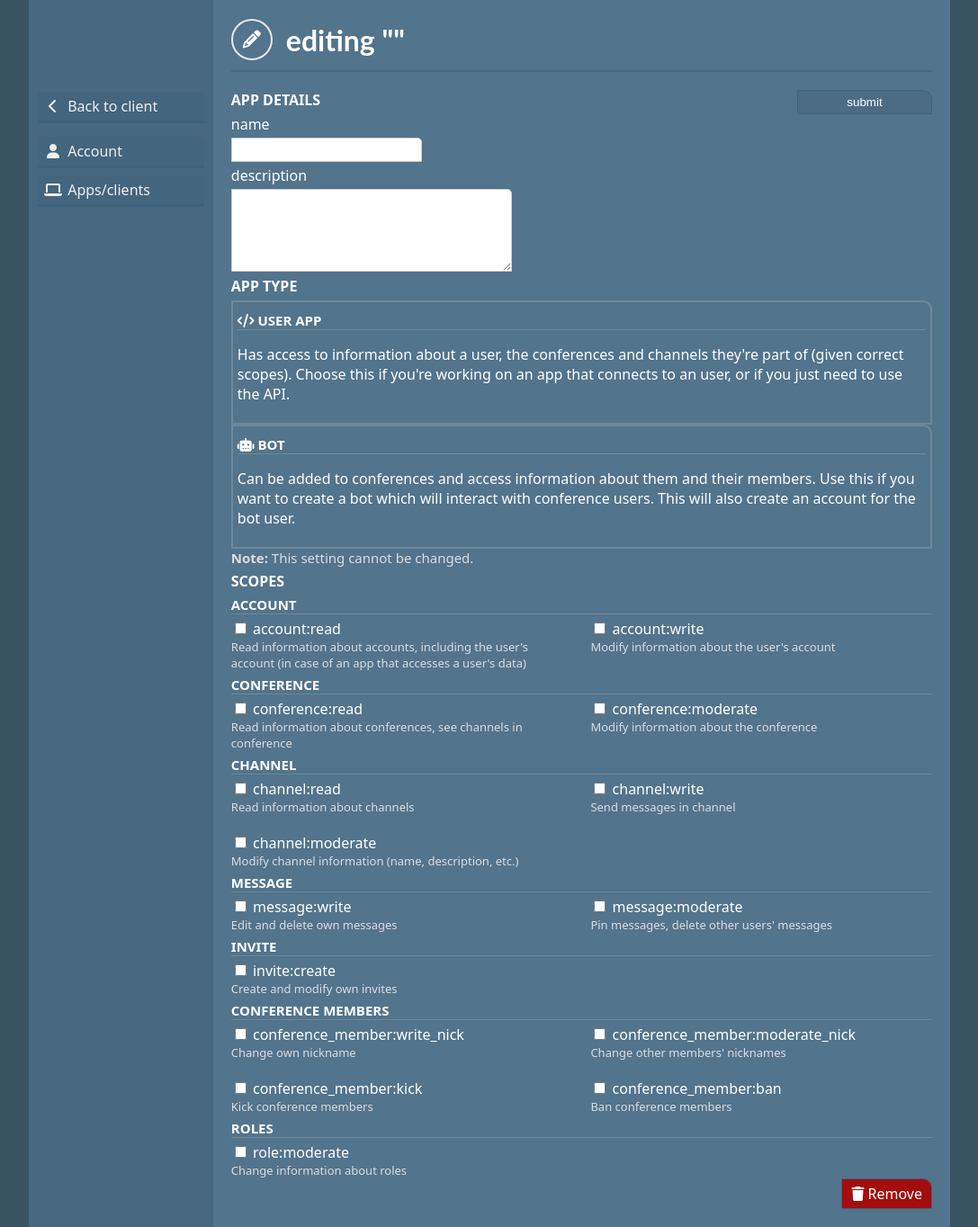
After one commit to punctum-im/drywall, a Flask app: template drywall/templates/settings/clients_edit.html in a window 1280 px wide. The commit adds this page. Shown: the whole page at 90% size, without its empty margins (96-1183 px from the left). Run offline with Flask 2, Linux system fonts and the light colour scheme; the template is opened without the code that fills it, so the values that code supplies are empty; parts of the project's set-up code (start-up, migrations or seed data) failed here and were passed over; some libraries are stand-ins or nearby versions.

Commit message:
web: add client settings
This commit took... *checks calendar* ...far too long to finish.
It adds basic client settings that allow users to create, modify
and remove clients, alongside with any necessary backend functions.

This commit does NOT add proper OAuth endpoints for authorizing
apps; it only allows for app creators to modify their apps.

```diff
--- a/drywall/static/auth.css
+++ b/drywall/static/auth.css
@@ -48,7 +48,8 @@ form .tos-agreement { font-size: 0.9em; display: flex; margin-top: 5px; margin-b
 form .tos-agreement * { display: inline; }
 form .tos-agreement input { margin: 0; width: auto; }
 form .tos-agreement label { margin-left: 5px; }
-form label { margin: 4px 0; }
+form label { margin: 4px 0; color: #222; }
+form label i { width: 16px; margin: 0; text-align: center; }
 form input {
 	background: #fff;
 	border: 1px #ccc solid;
--- a/drywall/static/settings.css
+++ b/drywall/static/settings.css
@@ -23,34 +23,42 @@ h2 {
 	text-transform: uppercase;
 }
 
+h3 {
+	margin: 5px 0;
+	font-size: 15px;
+	text-transform: uppercase;
+	border-bottom: 1px #6D889C solid;
+}
+
 hr {
 	border: 1px transparent solid;
+	margin: 5px 0;
 }
 
 .settings-content { margin-top: 20px; }
 
-#nav {
+.nav {
 	padding: 100px 10px 0 10px;
 	width: 20%;
 	box-sizing: border-box;
 	background-color: #476880;
-	height: 100vh;
+	min-height: 100vh;
 }
 
-#nav ul {
+.nav ul {
 	list-style: none;
 	padding: 0;
 	margin: 2px 0 0 0;
 }
 
-#nav li {
-	background-color: #3f6179;
-	border-bottom: 3px #375c77 solid;
+.nav li {
+	background-color: #43657e;
+	border-bottom: 3px #3d627e solid;
 	border-top-right-radius: 5px;
-	margin-bottom: 2px;
+	margin-bottom: 8px;
 }
 
-#nav li a {
+.nav li a {
 	padding: 5px;
 	width: 100%;
 	display: inline-block;
@@ -58,12 +66,11 @@ hr {
 	text-decoration: none;
 }
 
-#nav li a i {
+.nav li a i {
 	display: inline-block;
 	width: 24px;
 	box-sizing: border-box;
 	text-align: center;
-	padding: 0 5px;
 }
 
 #settings {
@@ -111,12 +118,20 @@ form * {
 }
 
 form label { margin: 4px 0; }
-form input {
+form input, form textarea {
     background: #fff;
     border: 1px #ccc solid;
     padding: 5px;
     border-top-right-radius: 5px;
     width: 200px;
+}
+form textarea {
+	min-width: 300px;
+	min-height: 80px;
+	max-width: 770px;
+	max-height: 300px;
+	font-family: inherit;
+	font-size: 0.84em;
 }
 form input:active { border-color: #aaa; }
 .button:hover {
@@ -137,8 +152,8 @@ form input:active { border-color: #aaa; }
 	float: right;
 	cursor: pointer;
     border: 1px #42647b solid;
+	text-decoration: none;
 }
-
 .flash {
     padding: 5px;
     color: #fff;
@@ -150,15 +165,48 @@ form input:active { border-color: #aaa; }
     max-width: 300px;
 }
 
-@media only screen and (max-width:1024px) {
-	.content { margin: 0; width: 100%; }
-	#nav { min-width: 200px; flex: 0; }
-	#settings { width: 100%; }
+#current-tab {
+	background-color: #3f6179;
+	border-bottom: 3px #375c77 solid;
+	border-top-right-radius: 5px;
+}
+#current-tab a { color: #eee !important; }
+
+#current-tab a { cursor: default; }
+
+.scopebox, .typebox {
+	display: grid;
+	grid-gap: 20px;
+	grid-template-columns: calc(50% - 10px) calc(50% - 10px);
+}
+.scope input, .scope label { display: inline; width: auto; line-height: 1; }
+.scope span { font-size: 13px; color: #ddd; }
+.type { border: 2px #6D889C solid; border-top-right-radius: 10px; padding: 5px; box-sizing: border-box; }
+.type { cursor: pointer; }
+.type-selected {
+	border: 2px #7F94A4 solid;
+	background-color: #4b6b82;
 }
 
-@media only screen and (max-width:600px) {
+.app { border: 2px #6D889C solid; padding: 5px 10px; margin: 12px 0; border-top-right-radius: 10px; }
+.app div { margin-bottom: 5px; }
+
+@media only screen and (max-width:1100px) {
+	.content { margin: 0; width: 100%; }
+	.nav { min-width: 200px; flex: 0; }
+	#settings { width: 100%; }
+	.scopebox { display: block; line-height: 1.6; }
+	.scope { padding: 6px 0; }
+	.scope input { margin: 0; display: inline-block; width: auto; }
+	.scope label { font-size: 16px; margin: 0; display: inline-block; }
+	.scope span { font-size: 14px; }
+	form textarea { max-width: calc(100vw - 300px); }
+}
+
+@media only screen and (max-width:620px) {
 	.content { display: block; height: 100vh; box-sizing: border-box; }
-	#nav { height: auto; width: 100%; padding: 20px; }
-	#settings { height: max-content; }
+	.nav { min-height: auto; width: 100%; padding: 20px; }
+	#settings { height: max-content; padding-bottom: 50px; }
 	.header { height: auto; display: block; }
+	form textarea { max-width: calc(100% - 10px); }
 }
--- a/drywall/templates/base-settings.html
+++ b/drywall/templates/base-settings.html
@@ -21,12 +21,26 @@
 
 	<link rel="stylesheet" href="{{ url_for('static', filename='settings.css') }}">
 	<script src="https://kit.fontawesome.com/2ca55af66d.js" crossorigin="anonymous"></script>
+
+	{% macro navtab(type, icon, name, href) %}
+		<li {% if not settings_subpage and type == settings_category %}
+			id="current-tab"
+		{% endif %}>
+		<a {% if not settings_subpage and type == settings_category %} href="#"
+		{% else %} href="{{ href }}"
+		{% endif %}>
+		<i class="fas fa-{{ icon }}"></i> {{ name }}
+		</a></li>
+	{% endmacro %}
 </head>
 <body>
 	<div class="content">
-		<div id="nav">
+		<div class="nav">
 			<ul>
-				{% block nav %}{% endblock %}
+				{{ navtab("to-client", "chevron-left", "Back to client", "/client") }}
+				<hr>
+				{{ navtab("account", "user", "Account", "/settings/account") }}
+				{{ navtab("clients", "laptop", "Apps/clients", "/settings/clients") }}
 			</ul>
 		</div>
 		<div id="settings">
--- a/drywall/templates/settings/account.html
+++ b/drywall/templates/settings/account.html
@@ -1,10 +1,4 @@
 {% extends 'base-settings.html' %}
-
-{% block nav %}
-<li><a href="/client"><i class="fas fa-chevron-left"></i> Back to client</a></li>
-<hr>
-<li><a href="#"><i class="fas fa-user"></i> Account</a></li>
-{% endblock %}
 
 {% block icon %}user{% endblock %}
 
--- /dev/null
+++ b/drywall/templates/settings/clients_edit.html
@@ -0,0 +1,156 @@
+{% extends 'base-settings.html' %}
+
+{% block icon %}pencil-alt{% endblock %}
+
+{% block header %}
+<h1>{% block title %}editing "{{ app_dict['name'] }}"{% endblock %}</h1>
+{% endblock %}
+
+{% block settings %}
+<form method="post" name="app-details">
+    <input type="submit" id="submit" class="button" value="submit">
+	<h2>App details</h2>
+    <label for="name">name</label>
+    <input name="name" id="name" value="{{ app_dict['name'] }}" required>
+    <label for="description">description</label>
+    <textarea name="description" id="description" required>{{ app_dict['description'] }}</textarea>
+	<h2>App type</h2>
+	<div class="typebox">
+		<div class="type" id="type-userapp">
+			<h3><i class="fas fa-code"></i> User app</h3>
+			<p>Has access to information about a user, the conferences and channels they're part of (given correct scopes). Choose this if you're working on an app that connects to an user, or if you just need to use the API.</p>
+		</div>
+		<div class="type" id="type-bot">
+			<h3><i class="fas fa-robot"></i> Bot</h3>
+			<p>Can be added to conferences and access information about them and their members. Use this if you want to create a bot which will interact with conference users. This will also create an account for the bot user.</p>
+		</div>
+	</div>
+	<span style="font-size: 15px; color: #ddd;"><b style="display: inline;">Note:</b> This setting cannot be changed.</span>
+	<h2>Scopes</h2>
+    <div id="scopes">
+		<h3>Account</h3>
+		<div class="scopebox">
+			<div class="scope">
+        		<input type="checkbox" name="account-read" id="account-read" {{ app_scopes['account:read'] }}>
+       			<label for="account-read">account:read</label>
+				<span>Read information about accounts, including the user's account (in case of an app that accesses a user's data)</span>
+			</div>
+			<div class="scope">
+    	    	<input type="checkbox" name="account-write" id="account-write" {{ app_scopes['account:write'] }}>
+    	   		<label for="account-write">account:write</label>
+				<span>Modify information about the user's account</span>
+			</div>
+		</div>
+		<h3>Conference</h3>
+		<div class="scopebox">
+			<div class="scope">
+   		   	  	<input type="checkbox" name="conference-read" id="conference-read" {{ app_scopes['conference:read'] }}>
+   	    		<label for="conference-read">conference:read</label>
+				<span>Read information about conferences, see channels in conference</span>
+			</div>
+			<div class="scope">
+   	    	 	<input type="checkbox" name="conference-moderate" id="conference-moderate" {{ app_scopes['conference:moderate'] }}>
+   	    		<label for="conference-write">conference:moderate</label>
+				<span>Modify information about the conference</span>
+			</div>
+		</div>
+		<h3>Channel</h3>
+		<div class="scopebox">
+			<div class="scope">
+	   	     	<input type="checkbox" name="channel-read" id="channel-read" {{ app_scopes['channel:read'] }}>
+   	    		<label for="channel-read">channel:read</label>
+				<span>Read information about channels</span>
+			</div>
+			<div class="scope">
+   	     		<input type="checkbox" name="channel-write" id="channel-write" {{ app_scopes['channel:write'] }}>
+   	    		<label for="channel-write">channel:write</label>
+				<span>Send messages in channel</span>
+			</div>
+			<div class="scope">
+   		     	<input type="checkbox" name="channel-moderate" id="channel-moderate" {{ app_scopes['channel:moderate'] }}>
+   	    		<label for="channel-moderate">channel:moderate</label>
+				<span>Modify channel information (name, description, etc.)</span>
+			</div>
+		</div>
+		<h3>Message</h3>
+		<div class="scopebox">
+			<div class="scope">
+   	     		<input type="checkbox" name="message-write" id="message-write" {{ app_scopes['message:write'] }}>
+   	    		<label for="message-write">message:write</label>
+				<span>Edit and delete own messages</span>
+			</div>
+			<div class="scope">
+   		     	<input type="checkbox" name="message-moderate" id="message-moderate" {{ app_scopes['message:moderate'] }}>
+   	    		<label for="message-moderate">message:moderate</label>
+				<span>Pin messages, delete other users' messages</span>
+			</div>
+		</div>
+		<h3>Invite</h3>
+		<div class="scopebox">
+			<div class="scope">
+   	     		<input type="checkbox" name="invite-create" id="invite-create" {{ app_scopes['invite:create'] }}>
+   	    		<label for="invite-create">invite:create</label>
+				<span>Create and modify own invites</span>
+			</div>
+		</div>
+		<h3>Conference members</h3>
+		<div class="scopebox">
+			<div class="scope">
+   	     		<input type="checkbox" name="conference-member-write-nick" id="conference-member-write-nick" {{ app_scopes['conference_member:write_nick'] }}>
+   	    		<label for="conference-member-write-nick">conference_member:write_nick</label>
+				<span>Change own nickname</span>
+			</div>
+			<div class="scope">
+   	     		<input type="checkbox" name="conference-member-moderate-nick" id="conference-member-moderate-nick" {{ app_scopes['conference_member:moderate_nick'] }}>
+   	    		<label for="conference-member-moderate-nick">conference_member:moderate_nick</label>
+				<span>Change other members' nicknames</span>
+			</div>
+			<div class="scope">
+   	     		<input type="checkbox" name="conference-member-kick" id="conference-member-kick" {{ app_scopes['conference_member:kick'] }}>
+   	    		<label for="conference-member-kick">conference_member:kick</label>
+				<span>Kick conference members</span>
+			</div>
+			<div class="scope">
+   	     		<input type="checkbox" name="conference-member-ban" id="conference-member-ban" {{ app_scopes['conference_member:ban'] }}>
+   	    		<label for="conference-member-ban">conference_member:ban</label>
+				<span>Ban conference members</span>
+			</div>
+		</div>
+		<h3>Roles</h3>
+		<div class="scopebox">
+			<div class="scope">
+   	     		<input type="checkbox" name="role-moderate" id="role-moderate" {{ app_scopes['role:moderate'] }}>
+   	    		<label for="role-moderate">role:moderate</label>
+				<span>Change information about roles</span>
+			</div>
+		</div>
+    </div>
+	<a class="button" style="background-color: #a40d0d;" href="/settings/clients/{{ app_dict['client_id'] }}/remove"><i class="fas fa-trash"></i> Remove</a>
+</form>
+<script>
+	function toggletype(type) {
+		var formInfo = document.forms['app-details'];
+		var userapp = document.getElementById('type-userapp');
+		var bot = document.getElementById('type-bot');
+		switch(type) {
+			case "userapp":
+				bot.classList.remove('type-selected');
+				bot.style.display = "none"
+				userapp.classList.add('type-selected');
+				formInfo.type.value = "userapp";
+				break;
+			case "bot":
+				userapp.classList.remove('type-selected')
+				userapp.style.display = "none"
+				bot.classList.add('type-selected')
+				formInfo.type.value = "bot";
+				break;
+		}
+	}
+	toggletype('{{ app_dict["type"] }}');
+</script>
+<style>
+.typebox { display: block; }
+.type { cursor: default; width: 100%; }
+</style>
+{% endblock %}
```
Also changed, not shown: drywall/auth.py (+24 -5 lines), drywall/settings.py (+7 -1 lines), drywall/templates/settings/clients.html (added, +42 -0 lines), drywall/templates/settings/clients_404.html (added, +13 -0 lines), drywall/templates/settings/clients_new.html (added, +150 -0 lines), drywall/templates/settings/clients_remove.html (added, +14 -0 lines), drywall/utils.py (+23 -0 lines), drywall/web.py (+171 -3 lines).
